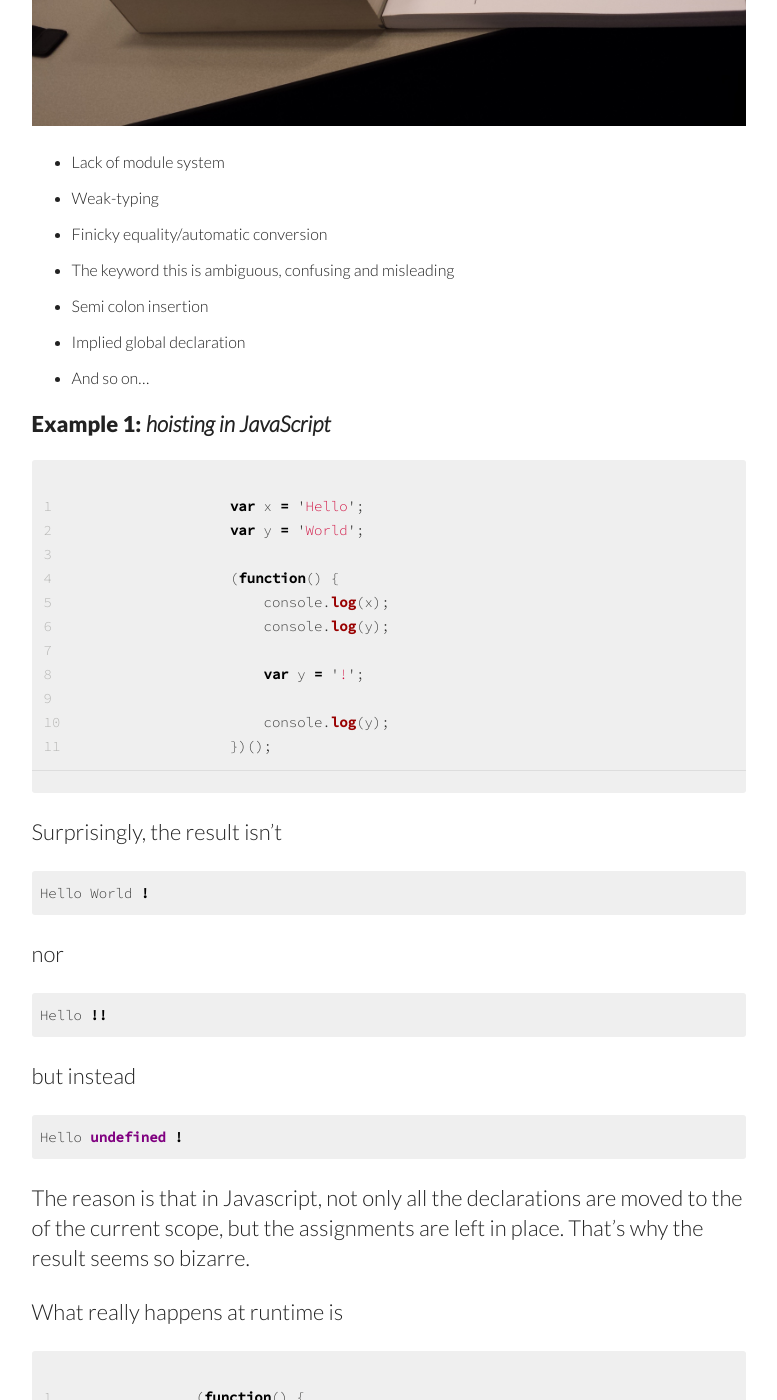
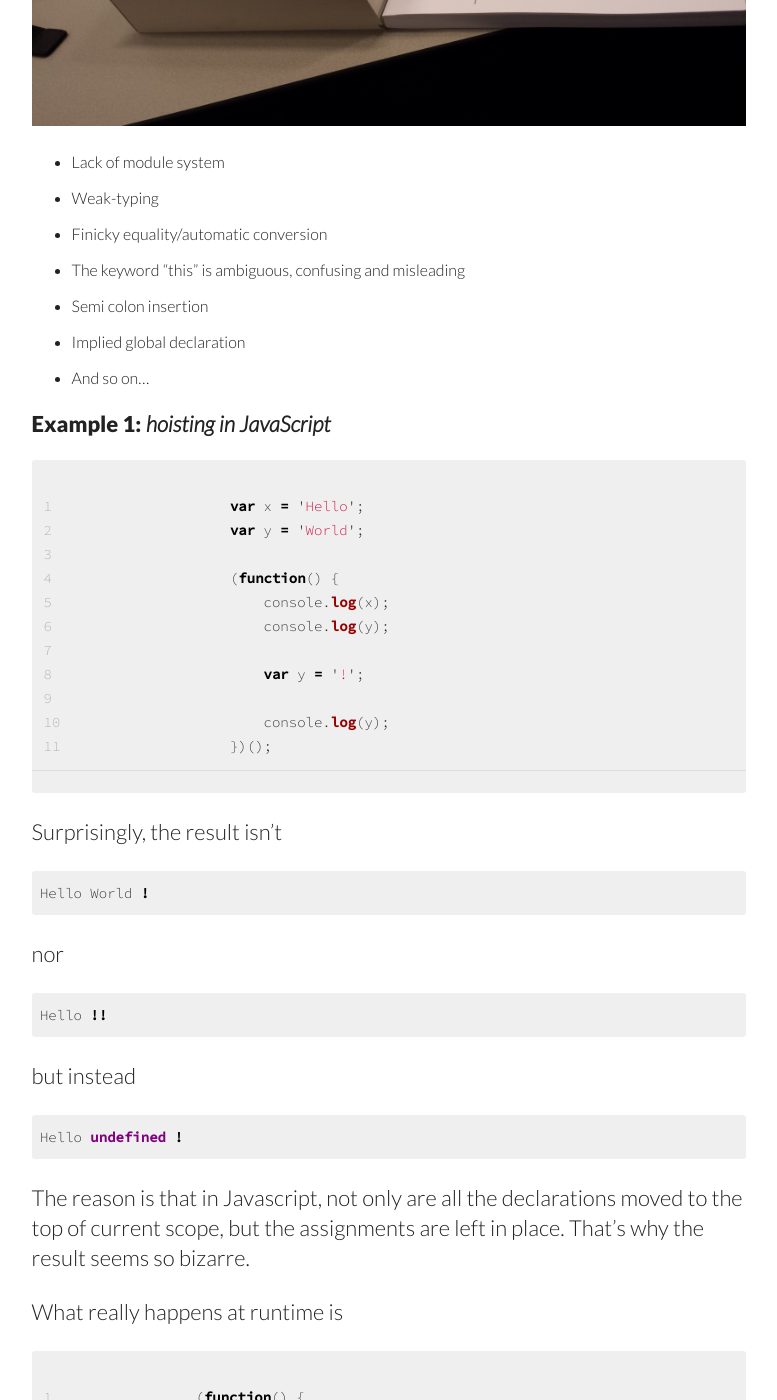
Before and after one commit to JLBoor/jlboor.github.io, a Jekyll site: the page built from _posts/angularjs/2015-03-04-angular-best-practices-introduction.md, in a window 1280 px wide and 1400 px high, scrolled down 777 px. Shown: the whole window, without its empty margins (348-1125 px from the left). Built offline with Jekyll 4.4.1, drawn with Linux system fonts in a browser that asks for light colours; nearby versions of some CDN libraries; comment, search, counter and statistics services are not loaded; some of the changed text lies outside the part shown.

Commit message:
Fix introductions grammar

```diff
--- a/_posts/angularjs/2015-03-04-angular-best-practices-introduction.md
+++ b/_posts/angularjs/2015-03-04-angular-best-practices-introduction.md
@@ -20,7 +20,7 @@ The purpose of this introduction is to explain why defining the right standards
 - Lack of module system
 - Weak-typing
 - Finicky equality/automatic conversion
-- The keyword this is ambiguous, confusing and misleading
+- The keyword "this" is ambiguous, confusing and misleading
 - Semi colon insertion
 - Implied global declaration
 - And so on...
@@ -52,7 +52,7 @@ nor
 but instead
 {% highlight js %} Hello undefined ! {% endhighlight %}
 
-The reason is that in Javascript, not only all the declarations are moved to the of the current scope, but the assignments are left in place. That's why the result seems so bizarre.
+The reason is that in Javascript, not only are all the declarations moved to the top of current scope, but the assignments are left in place. That's why the result seems so bizarre.
 
 What really happens at runtime is
 
```
Also changed, not shown: other parts of _posts/angularjs/2015-03-04-angular-best-practices-introduction.md (+1 -1 lines).
